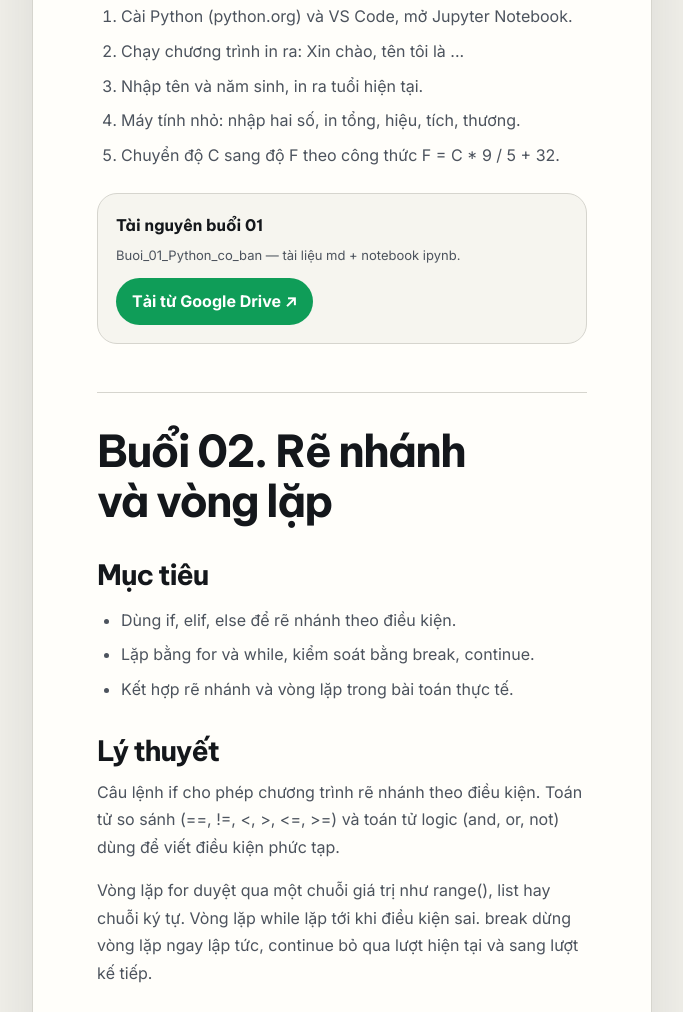
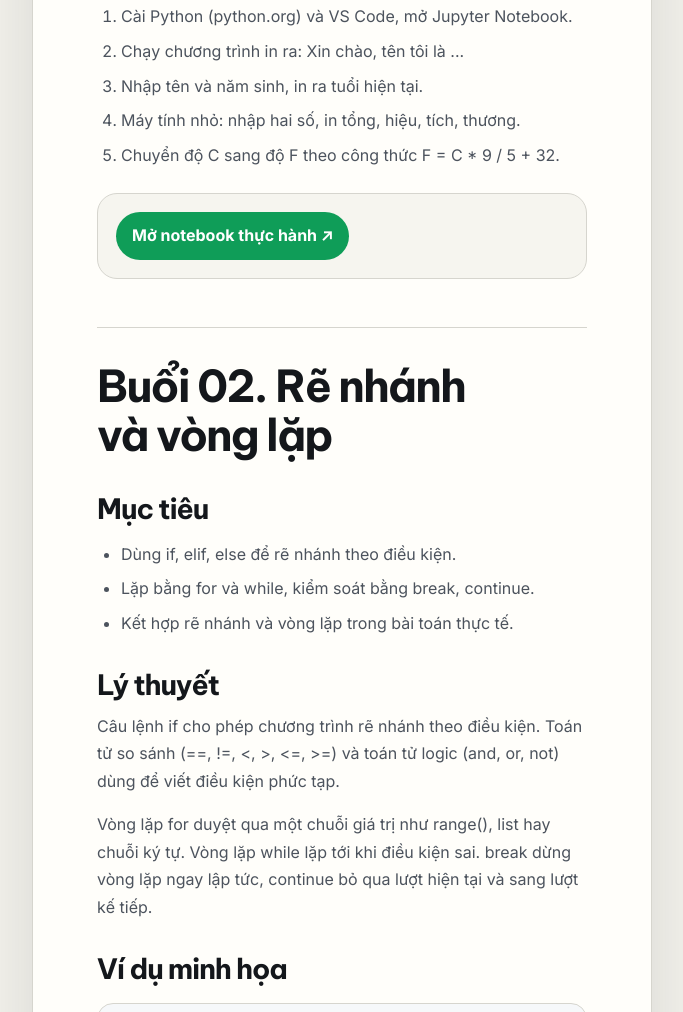
Before and after one commit to danny2904/lap-trinh-python, a website: page index.html in a window 1280 px wide. Shown: the part 4003-5015 px from the top of the page, without its empty margins (344-1027 px from the left). Drawn offline with Linux system fonts and the light colour scheme.

Commit message:
Buổi 01: nút Mở notebook thực hành nhúng link Drive ipynb trực tiếp

```diff
--- a/index.html
+++ b/index.html
@@ -348,7 +348,8 @@ so = int(input("Nhập một số: "))
 print("Bình phương của số đó:", so ** 2)`,
         tip: 'Thụt lề 4 dấu cách là bắt buộc. Dùng f-string để nối chuỗi và biến gọn gàng.',
         practice: ['Cài Python (python.org) và VS Code, mở Jupyter Notebook.', 'Chạy chương trình in ra: Xin chào, tên tôi là ...', 'Nhập tên và năm sinh, in ra tuổi hiện tại.', 'Máy tính nhỏ: nhập hai số, in tổng, hiệu, tích, thương.', 'Chuyển độ C sang độ F theo công thức F = C * 9 / 5 + 32.'],
-        res: 'Buoi_01_Python_co_ban — tài liệu md + notebook ipynb.'
+        res: 'Buoi_01_Python_co_ban — tài liệu md + notebook ipynb.',
+        ipynb: 'https://drive.google.com/file/d/1S-lu2Gk9K_kD6TIaUJio8TZ2q4GWICo4/view'
       },
       {
         id: 'c02', n: '02', title: 'Rẽ nhánh và vòng lặp', kind: 'nen-tang',
@@ -525,6 +526,9 @@ if __name__ == "__main__":
       return s.replace(/&/g, '&amp;').replace(/</g, '&lt;');
     }
     function chapterHtml(b) {
+      const resCard = b.ipynb
+        ? `<div class="res-card"><a class="drive-btn" href="${b.ipynb}" target="_blank" rel="noopener">Mở notebook thực hành ↗</a></div>`
+        : `<div class="res-card"><strong>Tài nguyên buổi ${b.n}</strong><p>${b.res}</p><a class="drive-btn" href="${DRIVE_URL}" target="_blank" rel="noopener">Tải từ Google Drive ↗</a></div>`;
       return `<section class="chapter" id="${b.id}" data-kind="${b.kind}">
         <h2>Buổi ${b.n}. ${b.title}</h2>
         <h3>Mục tiêu</h3><ul>${b.goal.map(g => `<li>${g}</li>`).join('')}</ul>
@@ -532,7 +536,7 @@ if __name__ == "__main__":
         <h3>Ví dụ minh họa</h3><pre class="code"><code>${escCode(b.code)}</code></pre>
         <blockquote><p>${b.tip}</p></blockquote>
         <h3>Thực hành có hướng dẫn</h3><ol>${b.practice.map(s => `<li>${s}</li>`).join('')}</ol>
-        <div class="res-card"><strong>Tài nguyên buổi ${b.n}</strong><p>${b.res}</p><a class="drive-btn" href="${DRIVE_URL}" target="_blank" rel="noopener">Tải từ Google Drive ↗</a></div>
+        ${resCard}
       </section>`;
     }
 
```
